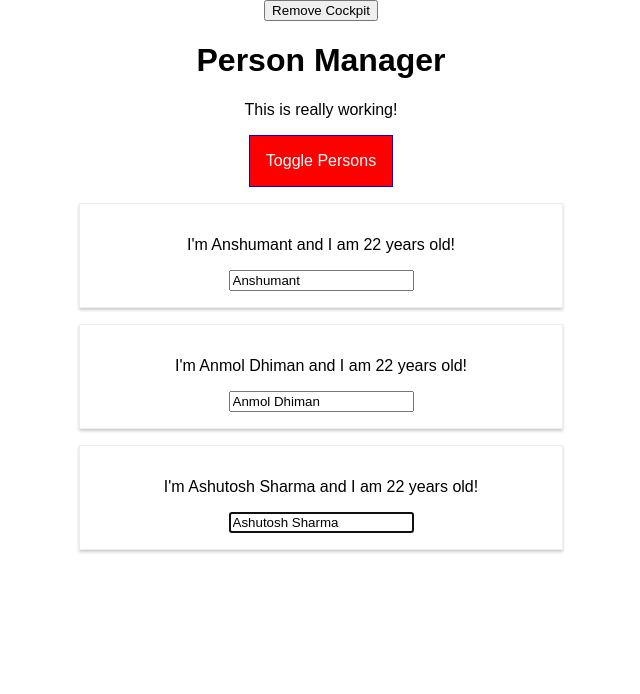
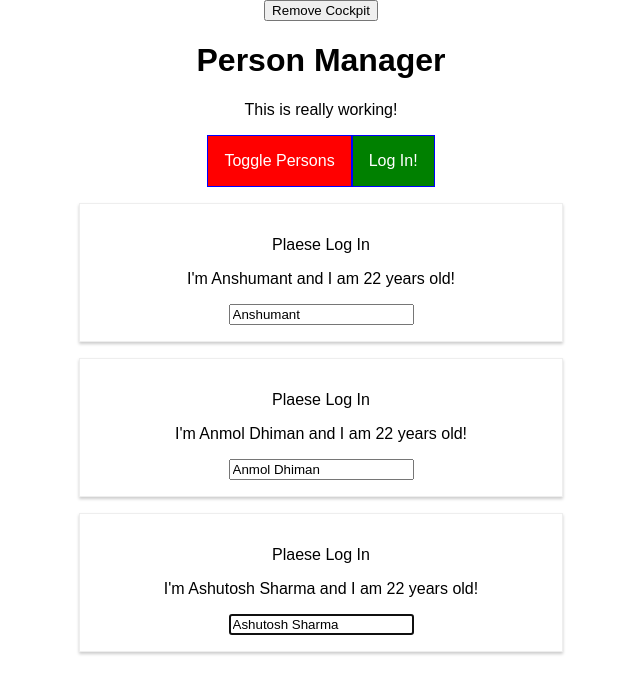
Before and after one commit to anshumantsagar/react-learn-2, a React app: page / in a window 1280 px wide. Shown: the top 694 px of the page, without its empty margins (319-959 px from the left). Built offline with nearby package versions, Linux system fonts and the light colour scheme.

Commit message:
props chaining

```diff
--- a/src/components/Cockpit/Cockpit.js
+++ b/src/components/Cockpit/Cockpit.js
@@ -45,6 +45,7 @@ const Cockpit = props => {
       <button ref={toggleBtnRef} className={btnClass} onClick={props.clicked}>
         Toggle Persons
       </button>
+      <button onClick={props.login}>Log In!</button>
     </div>
   );
 };
--- a/src/components/Persons/Person/Person.js
+++ b/src/components/Persons/Person/Person.js
@@ -18,6 +18,7 @@ class Person extends Component {
     console.log('[Person.js] rendering...');
     return (
       <Aux>
+        {this.props.isAuth ? <p>Logged In!</p> : <p>Plaese Log In</p>}
         <p onClick={this.props.click}>
           I'm {this.props.name} and I am {this.props.age} years old!
         </p>
--- a/src/components/Persons/Persons.js
+++ b/src/components/Persons/Persons.js
@@ -54,6 +54,7 @@ class Persons extends PureComponent {
           age={person.age}
           key={person.id}
           changed={event => this.props.changed(event, person.id)}
+          isAuth={this.props.isAuthenticated}
         />
       );
     });
--- a/src/containers/App.js
+++ b/src/containers/App.js
@@ -20,7 +20,9 @@ class App extends Component {
     ],
     otherState: 'some other value',
     showPersons: false,
-    showCockpit: true
+    showCockpit: true,
+    changeCounter: 0,
+    authenticated: false
   };
 
   static getDerivedStateFromProps(props, state) {
@@ -81,6 +83,10 @@ class App extends Component {
     this.setState({ showPersons: !doesShow });
   };
 
+  loginHandler = () => {
+    this.setState({authenticated:true})
+  }
+
   render() {
     console.log('[App.js] render');
     let persons = null;
@@ -91,6 +97,7 @@ class App extends Component {
           persons={this.state.persons}
           clicked={this.deletePersonHandler}
           changed={this.nameChangedHandler}
+          isAuthenticated={this.state.authenticated}
         />
       );
     }
@@ -110,6 +117,7 @@ class App extends Component {
             showPersons={this.state.showPersons}
             personsLength={this.state.persons.length}
             clicked={this.togglePersonsHandler}
+            login={this.loginHandler}
           />
         ) : null}
         {persons}
```
